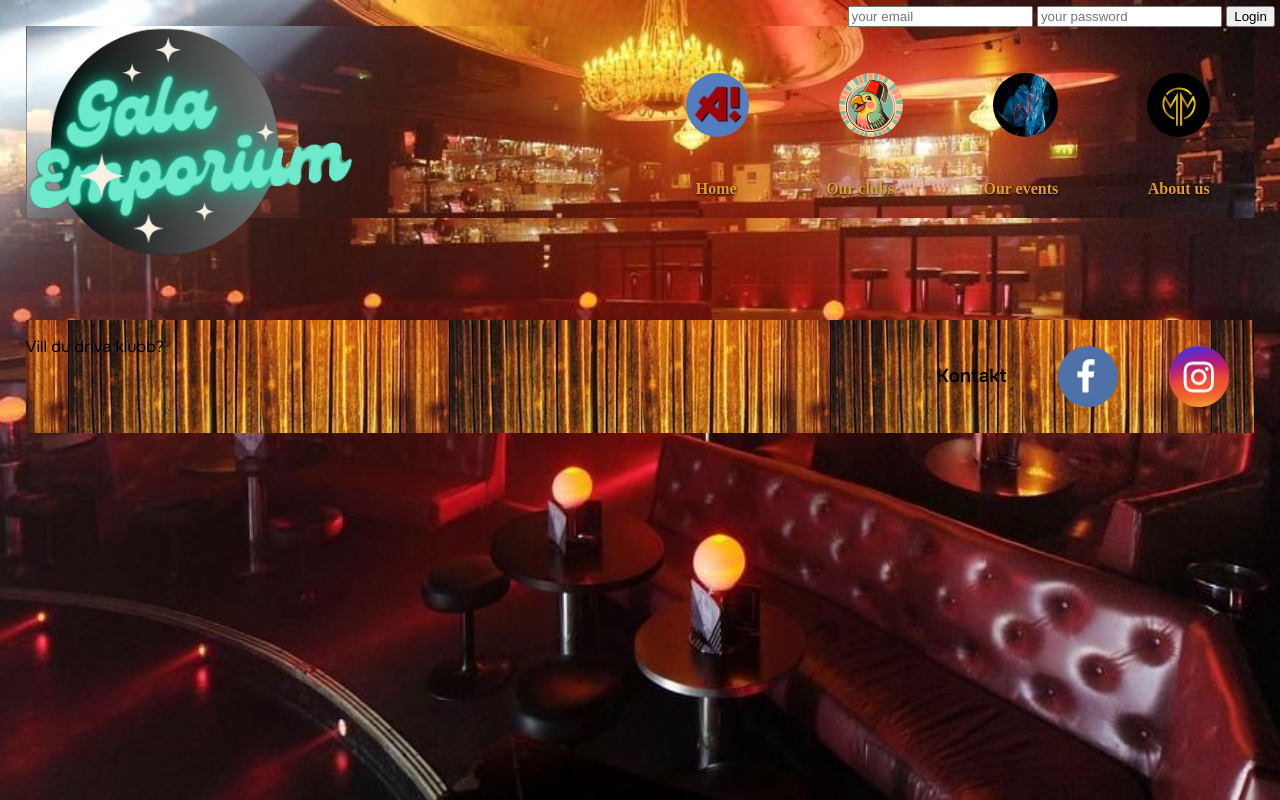
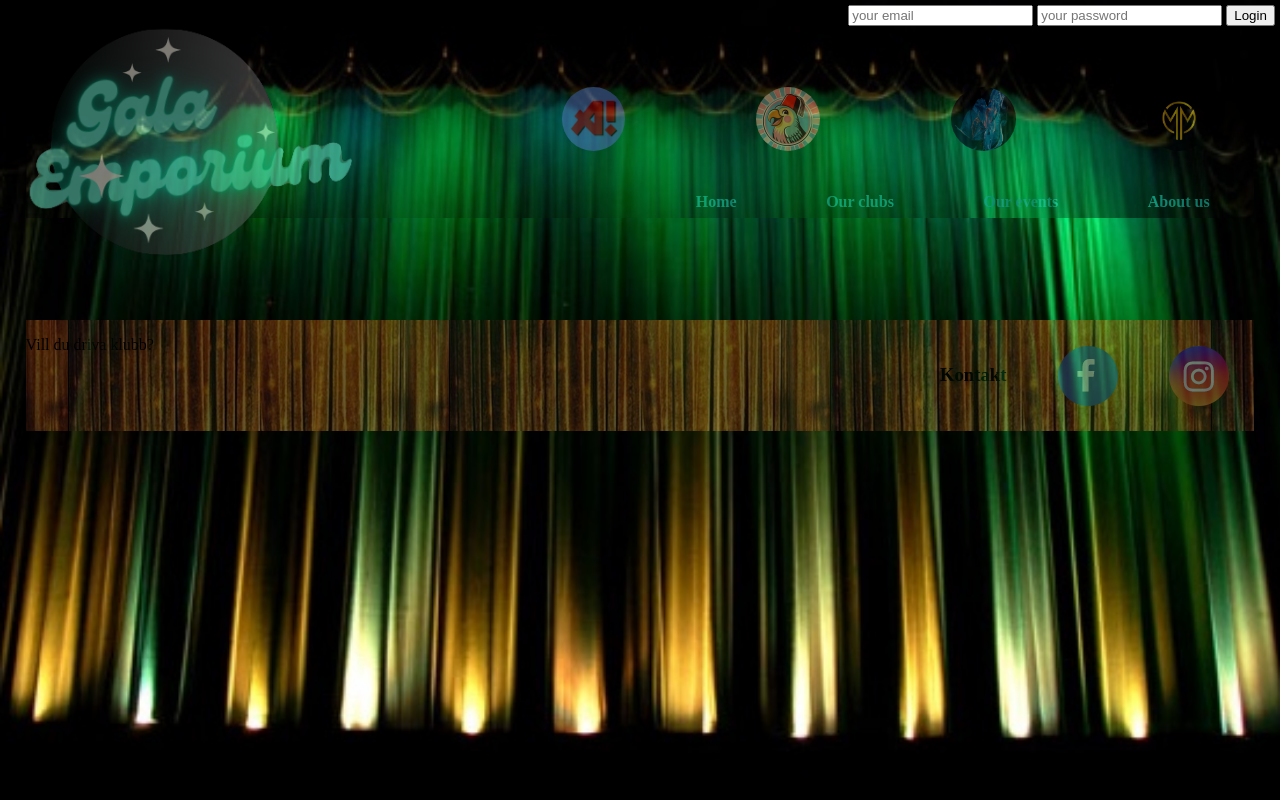
Before and after one commit to owenboy9/gala-emporium, a website with bundled scripts: page client/index.html in a window 1280 px wide. Built offline with nearby package versions, Linux system fonts and the light colour scheme; files whose address does not match are found by name; a web font is replaced by a local one.

Commit message:
changed frontpage a bit, background images & font

```diff
--- a/client/styles/gala.css
+++ b/client/styles/gala.css
@@ -2,7 +2,9 @@
   display: flex;
   flex-direction: column;
   align-items: center;
-  background-color: rgba(161, 75, 51, 0.7);
+  background-image: url(../pages/gala/media/backdrop.jpg);
+  background-size: contain;
+  opacity: 0.6;
   border-radius: 10px;
   margin-top: 15px;
 
@@ -12,7 +14,8 @@
 
 h1 {
   background-image: url(../pages/gala/media/ljuskrona.jpg);
-  border-radius: 20%;
+  opacity: 0.6;
+  border-radius: 30%;
   width: fit-content;
   text-shadow: 0.5px 0.5px 2.5px white;
   padding: 2vw;
--- a/client/styles/style.css
+++ b/client/styles/style.css
@@ -3,13 +3,12 @@
 
 
 body {
-  background-image: url(../pages/gala/media/interior.jpeg);
+  background-image: url(../pages/gala/media/greencurt.jpg);
   background-position: top;
   background-size: cover;
   background-attachment: fixed;
   display: block;
-  font-family: 'Onest',
-    sans-serif;
+  font-family: 'Kalnia', serif;
   margin: 2vw;
 }
 
@@ -41,7 +40,8 @@ body {
 }
 
 header {
-  background-image: url(../pages/gala/media/headerback.jpeg);
+  background-image: url(../pages/gala/media/greenc.jpg);
+  opacity: 0.5;
   background-position: top;
   background-size: cover;
   display: flex;
@@ -69,8 +69,10 @@ header {
 }
 
 #klubbknappar {
+  align-self: center;
   display: flex;
   justify-content: space-between;
+  width: 100%;
 }
 
 #klubbknappar>a {
@@ -85,15 +87,16 @@ header {
 }
 
 #klubbknappar>a:hover {
-  background-image: url(../pages/gala/media/backsoffa.jpeg);
+  background-image: url(../pages/gala/media/ljuskrona.jpg);
   border-radius: 50%;
 
 }
 
 #menu>nav {
   display: flex;
-  justify-content: space-between;
-  margin-bottom: 1vw;
+  flex-direction: row;
+  justify-content: space-evenly;
+  width: 100%;
 
 }
 
@@ -101,17 +104,17 @@ header {
   font-family: 'Kalnia', serif;
   font-style: bold;
   font-weight: 700;
-  border-radius: 20%;
+  border-radius: 30%;
   padding: 0.5vw;
   margin: 0 3vw;
   font-style: normal;
   text-decoration: none;
-  color: rgb(228, 158, 36);
-  text-shadow: 0.5px 0.5px 2.5px black;
+  color: rgb(28, 209, 188);
+  text-shadow: black;
 }
 
 #menu>nav>a:hover {
-  background-image: url(../pages/gala/media/backsoffa.jpeg);
+  background-image: url(../pages/gala/media/backdrop.jpg);
   background-size: cover;
   border-radius: 20%;
 
@@ -141,13 +144,18 @@ h1 {
   flex-direction: column;
   align-items: center;
   width: 40%;
+  font-family: 'Onest',
+    sans-serif;
 }
 
-
+.calendar {
+  opacity: 0.6;
+}
 
 
 footer {
   background-image: url(../pages/gala/media/backdrop.jpg);
+  opacity: 0.4;
   background-position: center;
   display: flex;
   justify-content: space-between;
```
Also changed, not shown: client/pages/gala/media/greenCurtain.jpeg (added), client/pages/gala/media/greenc.jpg (added), client/pages/gala/media/greencurt.jpg (added), client/pages/gala/media/mainStage.jpeg (added), client/pages/gala/media/oldStage.jpeg (added), client/pages/gala/media/redinterior.jpeg (added).
